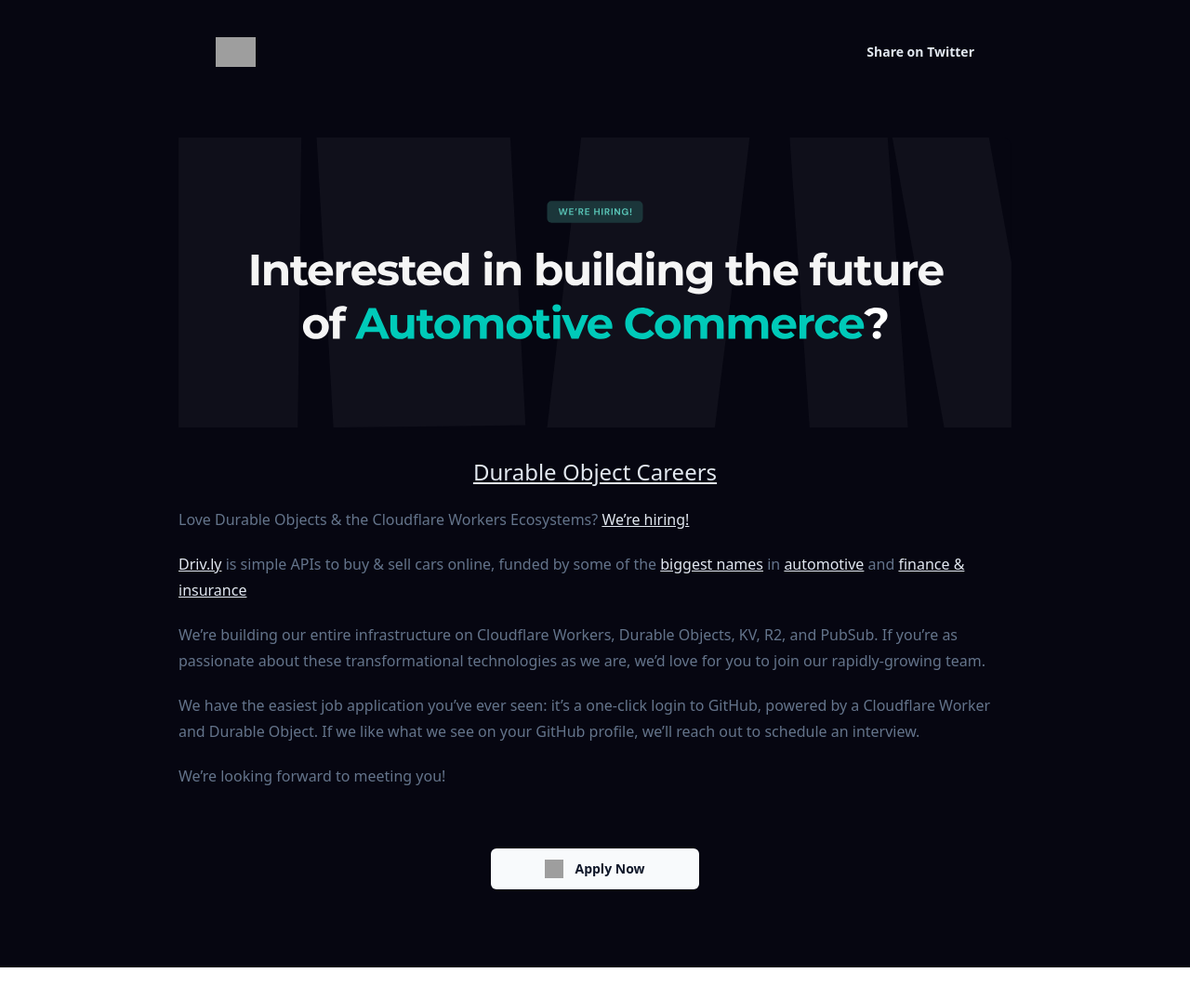
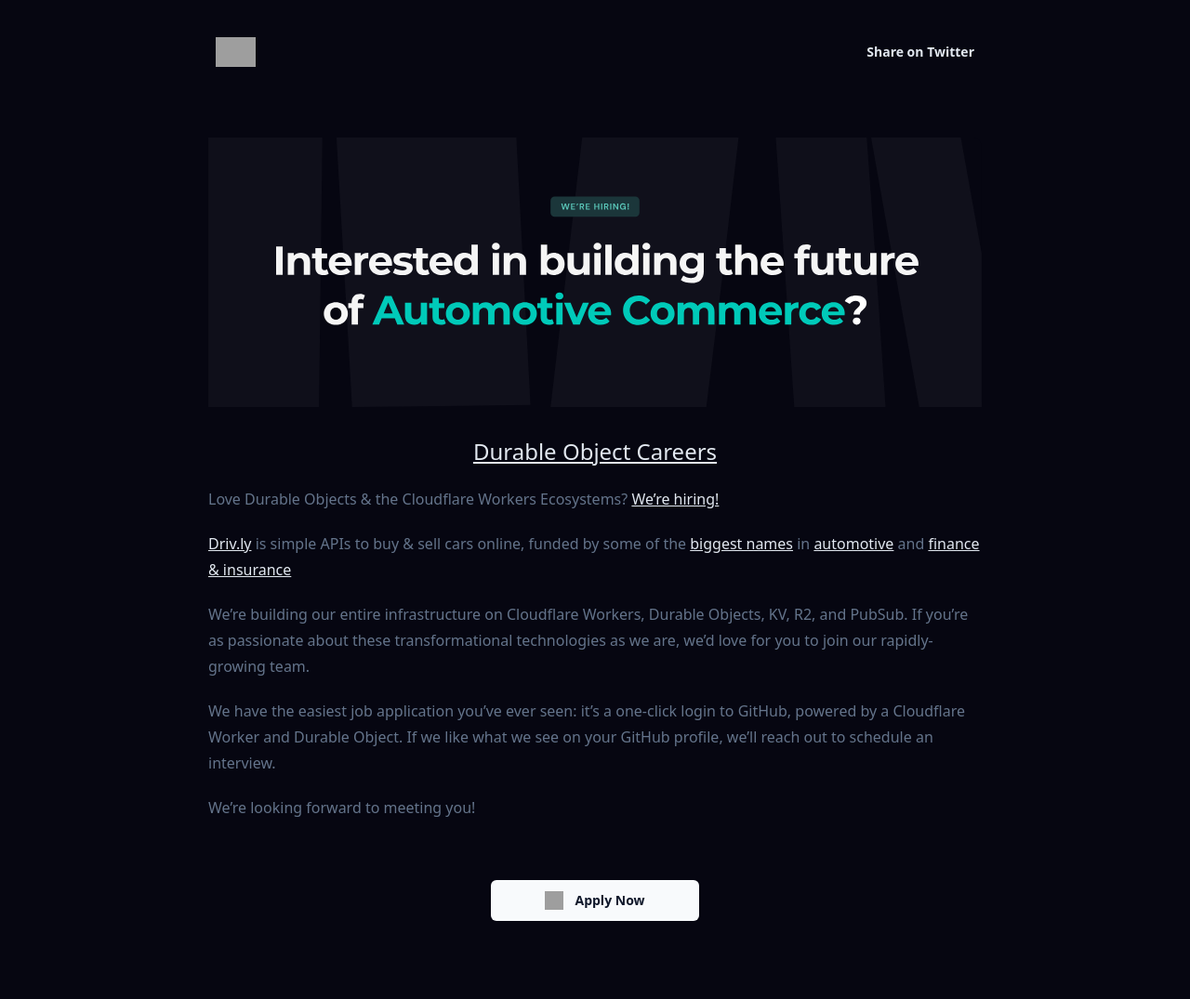
Before and after one commit to drivly/careers.do, a Jekyll site: the page built from README.md, in a window 1280 px wide. Shown: the whole page at 93% size. Built offline with Jekyll 4.4.1, drawn with Linux system fonts in a browser that asks for light colours; nearby versions of some CDN libraries; our own code applies the rules of GitHub Pages for plain Markdown files; before the commit the page ends 1041 px from its top, so only the background shows below that; grey boxes are pictures that could not be loaded.

Commit message:
test width

```diff
--- a/_layouts/default.html
+++ b/_layouts/default.html
@@ -28,7 +28,7 @@
   </header>
 
   <div class="relative flex min-h-screen flex-col justify-center overflow-hidden bg-[#060611] py-4 sm:py-1">
-    <div class="mx-auto max-w-6xl px-4 mt-6 sm:py-10 text-center sm:px-6 lg:px-8">
+    <div class="mx-auto max-w-4xl px-4 mt-6 sm:py-10 text-center sm:px-6 lg:px-8">
       <div
         class="mx-auto mt-6 max-w-4xl text-md tracking-loose text-slate-500 prose py-6 prose-a:text-slate-200 prose-h1:text-2xl prose-img:hidden sm:prose-img:block prose-p:text-left">
         {{ content }}
```
